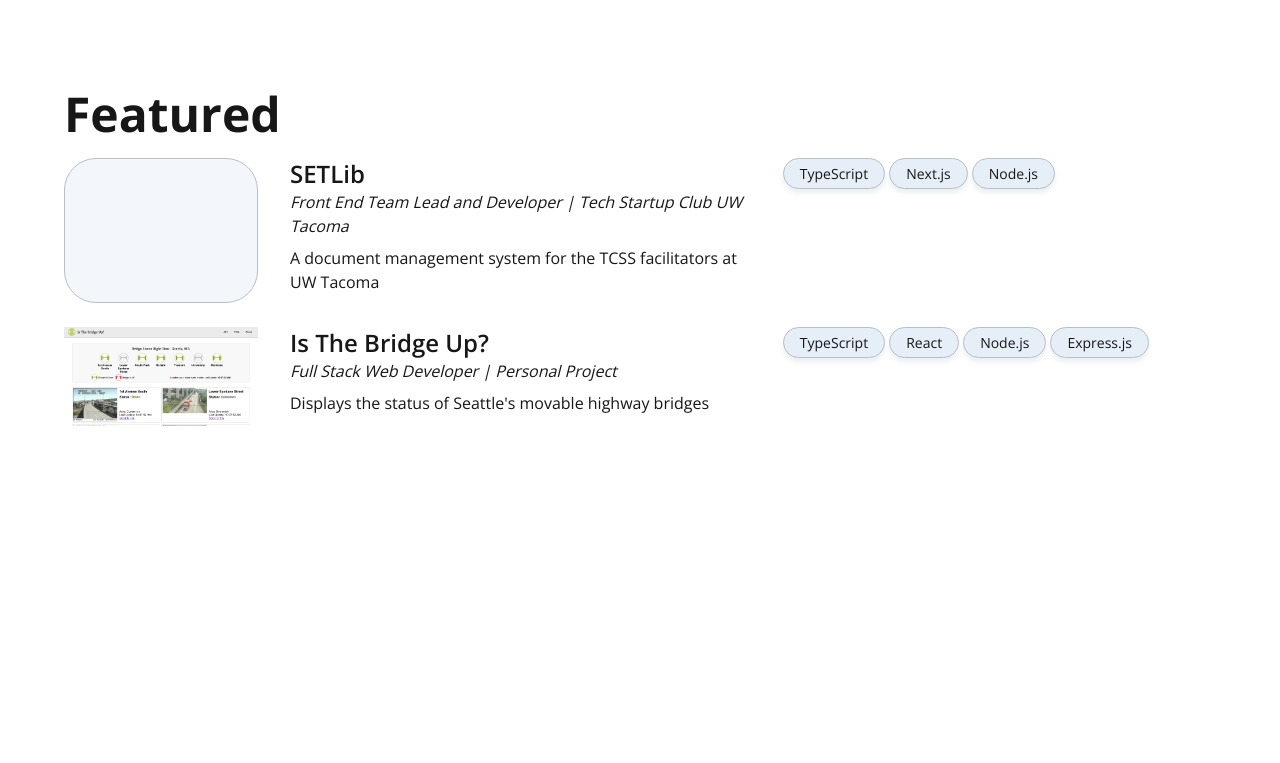
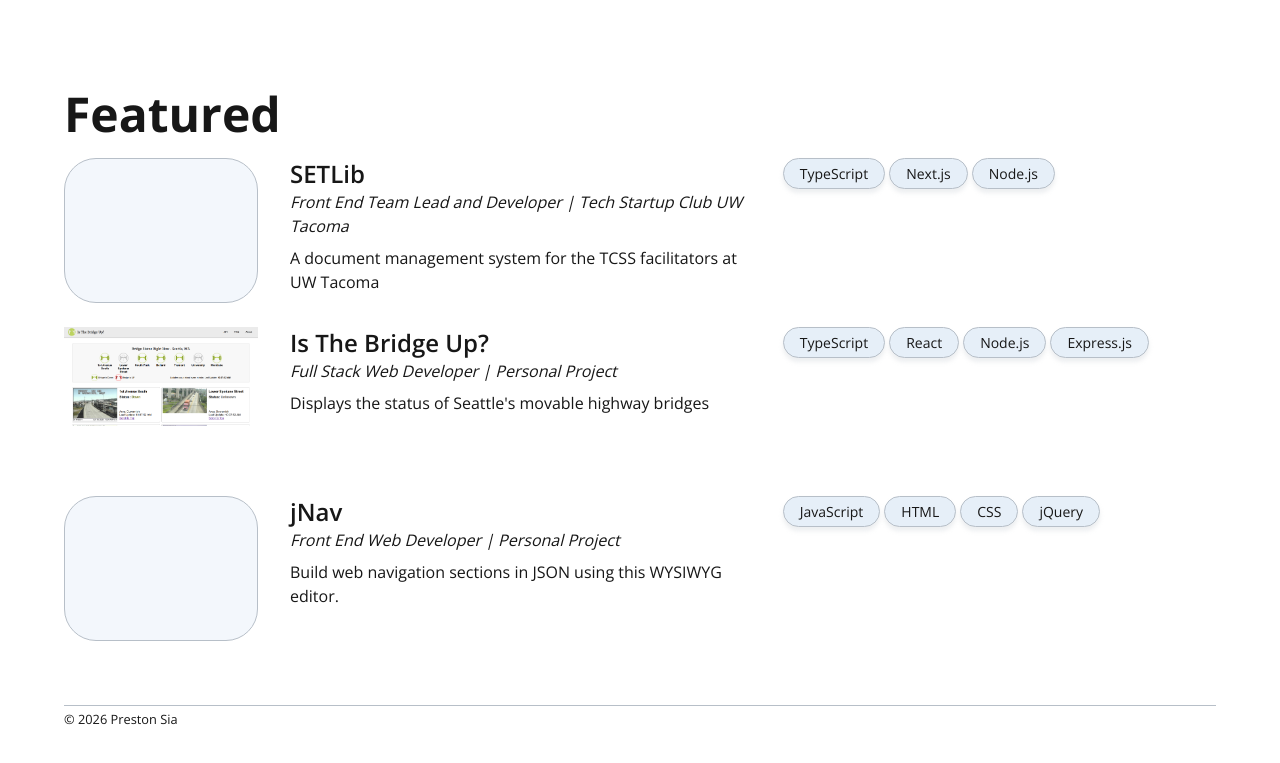
Before and after one commit to presia27/preston-portfolio, a Next.js app: page / in a window 1280 px wide. Shown: the part 283-1046 px from the top of the page. Before the commit the page ends 800 px from the top, so only its background shows below. Built offline with nearby package versions, Linux system fonts and the light colour scheme.

Commit message:
Add footer to page

```diff
--- a/src/app/layout.tsx
+++ b/src/app/layout.tsx
@@ -1,8 +1,9 @@
 import type { Metadata } from "next";
 import { Open_Sans } from "next/font/google";
 import "./globals.css";
-import { Nav } from "@/components/nav/Nav";
+import { Nav } from "../components/nav/Nav";
 import Link from "next/link";
+import { Footer } from "../components/footer/Footer";
 
 const openSans = Open_Sans({
   variable: "--font-open-sans",
@@ -37,6 +38,8 @@ export default function RootLayout({
           <Nav></Nav>
         </header>
         {children}
+
+        <Footer></Footer>
       </body>
     </html>
   );
--- /dev/null
+++ b/src/components/footer/Footer.tsx
@@ -0,0 +1,9 @@
+export function Footer() {
+  return (
+    <footer className="contentMargins min-h-16 mt-16 border-t border-accent-darker">
+      <section>
+        <small>&copy; {new Date().getFullYear()} Preston Sia</small>
+      </section>
+    </footer>
+  );
+}
--- a/src/data/projects.ts
+++ b/src/data/projects.ts
@@ -528,7 +528,7 @@ export const projects: ProjectDescription[] = [
 
   {
     id: 3,
-    featured: false,
+    featured: true,
     title: 'jNav',
     role: 'Front End Web Developer',
     association: 'Personal Project',
@@ -538,8 +538,8 @@ export const projects: ProjectDescription[] = [
     endDate: '2024-07-02',
     projectPage: 'https://github.com/presia27/jNav',
     liveSite: 'https://presia27.github.io/demos/jNav/v1.0.0/console/index.html',
-    synopsis: 'A tool to create and store links in JSON format which can be loaded into a webpage and used to build site navigation tools. This project also defines a JSON structure for storing the information.',
-    longDescription: 'A full-stack project that shows when Seattle\'s moveable bridges are up for boat traffic.Users can view traffic camera images or view a summary of all bridges during their commute.',
+    synopsis: 'Build web navigation sections in JSON using this WYSIWYG editor.',
+    longDescription: 'A tool to create and store links in JSON format which can be loaded into a webpage and used to build site navigation tools. This project also defines a JSON structure for storing the information.',
     contributions: [
       'Create a JSON schema for storing sections and records of links to documents, webpages, and other resources.',
       'Create a WYSIWYG editor in HTML, JavaScript, and jQuery to allow easy editing by non-technical users.'
```
